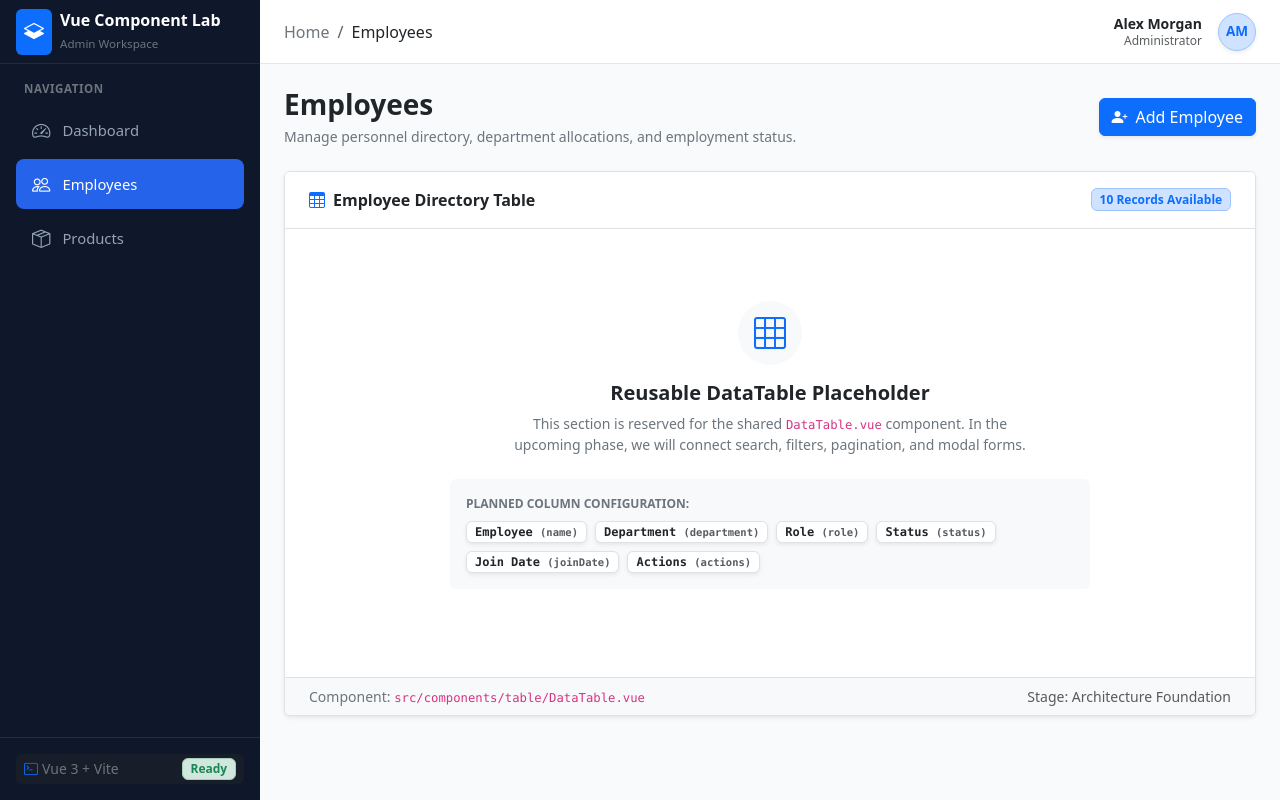
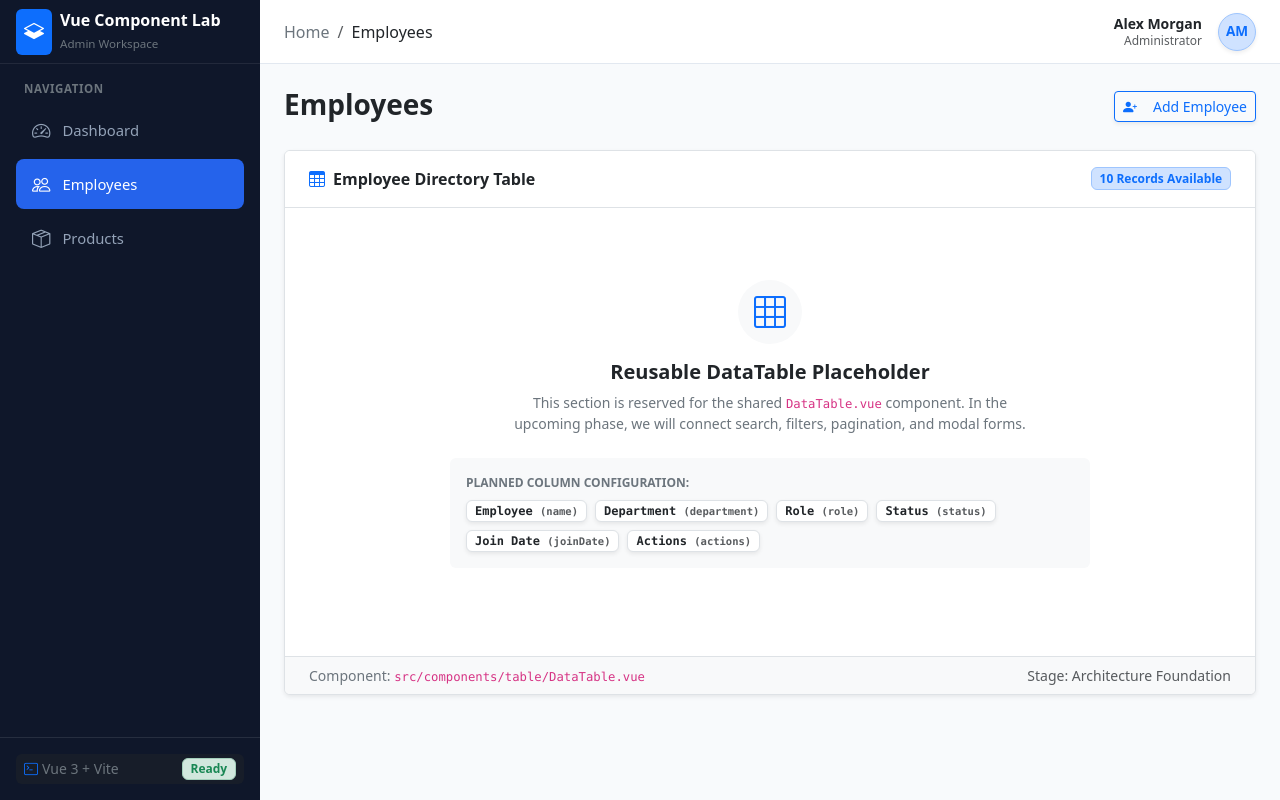
Before and after one commit to codetheuri/vue-lab, a Vue app: page /employees in a window 1280 px wide. Built offline with nearby package versions, Linux system fonts and the light colour scheme.

Commit message:
2 pages modified

```diff
--- a/src/pages/Employees.vue
+++ b/src/pages/Employees.vue
@@ -3,6 +3,7 @@ import { ref } from 'vue'
 import { initialEmployees } from '../data/employees'
 import BaseInput from '../components/base/BaseInput.vue'
 import BaseModal from '../components/base/BaseModal.vue'
+import BaseButton from '../components/base/BaseButton.vue'
 
 // Employee data source ready for DataTable binding in next phase
 const employees = ref(initialEmployees)
@@ -56,25 +57,15 @@ const tableColumns = [
 
 <template>
   <div class="employees-page">
-    <!-- Page Header -->
-    <div class="d-flex flex-column flex-sm-row justify-content-between align-items-start align-items-sm-center gap-3 mb-4">
-      <div>
-        <h1 class="h3 fw-bold text-dark mb-1">Employees</h1>
-        <p class="text-secondary small mb-0">
-          Manage personnel directory, department allocations, and employment status.
-        </p>
-      </div>
+    <div class="d-flex justify-content-between align-items-center mb-4">
+      <h1 class="h3 fw-bold text-dark mb-1">Employees</h1>
 
-      <!-- Action Button with Click Handler -->
-      <button
-        type="button"
-        class="btn btn-primary d-inline-flex align-items-center gap-2 shadow-sm"
-        @click="isModalOpen = true"
-      >
-        <i class="bi bi-person-plus-fill"></i>
-        <span>Add Employee</span>
-      </button>
+      <!-- Using your existing BaseButton -->
+      <BaseButton @click="isModalOpen = true">
+        <i class="bi bi-person-plus-fill me-2"></i> Add Employee
+      </BaseButton>
     </div>
+    <!-- Modal code... -->
 
     <!-- Data Table Placeholder Card -->
     <div class="card shadow-sm border">
--- a/src/pages/Products.vue
+++ b/src/pages/Products.vue
@@ -4,6 +4,7 @@ import { initialProducts } from '../data/products'
 import { ProductFormViewModel } from '../viewmodels/ProductFormViewModel.js'
 import BaseInput from '../components/base/BaseInput.vue'
 import BaseModal from '../components/base/BaseModal.vue'
+import BaseButton from '../components/base/BaseButton.vue'
 
 // Products data source ready for DataTable reuse
 const products = ref(initialProducts)
@@ -51,26 +52,17 @@ const tableColumns = [
 </script>
 
 <template>
-  <div class="products-page">
-    <!-- Page Header -->
-    <div class="d-flex flex-column flex-sm-row justify-content-between align-items-start align-items-sm-center gap-3 mb-4">
-      <div>
-        <h1 class="h3 fw-bold text-dark mb-1">Products & Inventory</h1>
-        <p class="text-secondary small mb-0">
-          Track hardware, software licenses, and equipment allocations.
-        </p>
-      </div>
+ <div class="products-page">
+    <div class="d-flex justify-content-between align-items-center mb-4">
+      <h1 class="h3 fw-bold text-dark mb-1">Products & Inventory</h1>
 
-      <!-- Action Button with Click Handler -->
-      <button
-        type="button"
-        class="btn btn-primary d-inline-flex align-items-center gap-2 shadow-sm"
-        @click="isModalOpen = true"
-      >
-        <i class="bi bi-plus-circle-fill"></i>
-        <span>{{ buttonText }}</span>
-      </button>
+      <!-- Using your existing BaseButton -->
+      <BaseButton @click="isModalOpen = true">
+        <i class="bi bi-plus-circle-fill me-2"></i> Add Product
+      </BaseButton>
     </div>
+    <!-- Modal code... -->
+  </div>
 
     <!-- Data Table Placeholder Card -->
     <div class="card shadow-sm border">
@@ -165,5 +157,4 @@ const tableColumns = [
         </div>
       </form>
     </BaseModal>
-  </div>
 </template>
```
